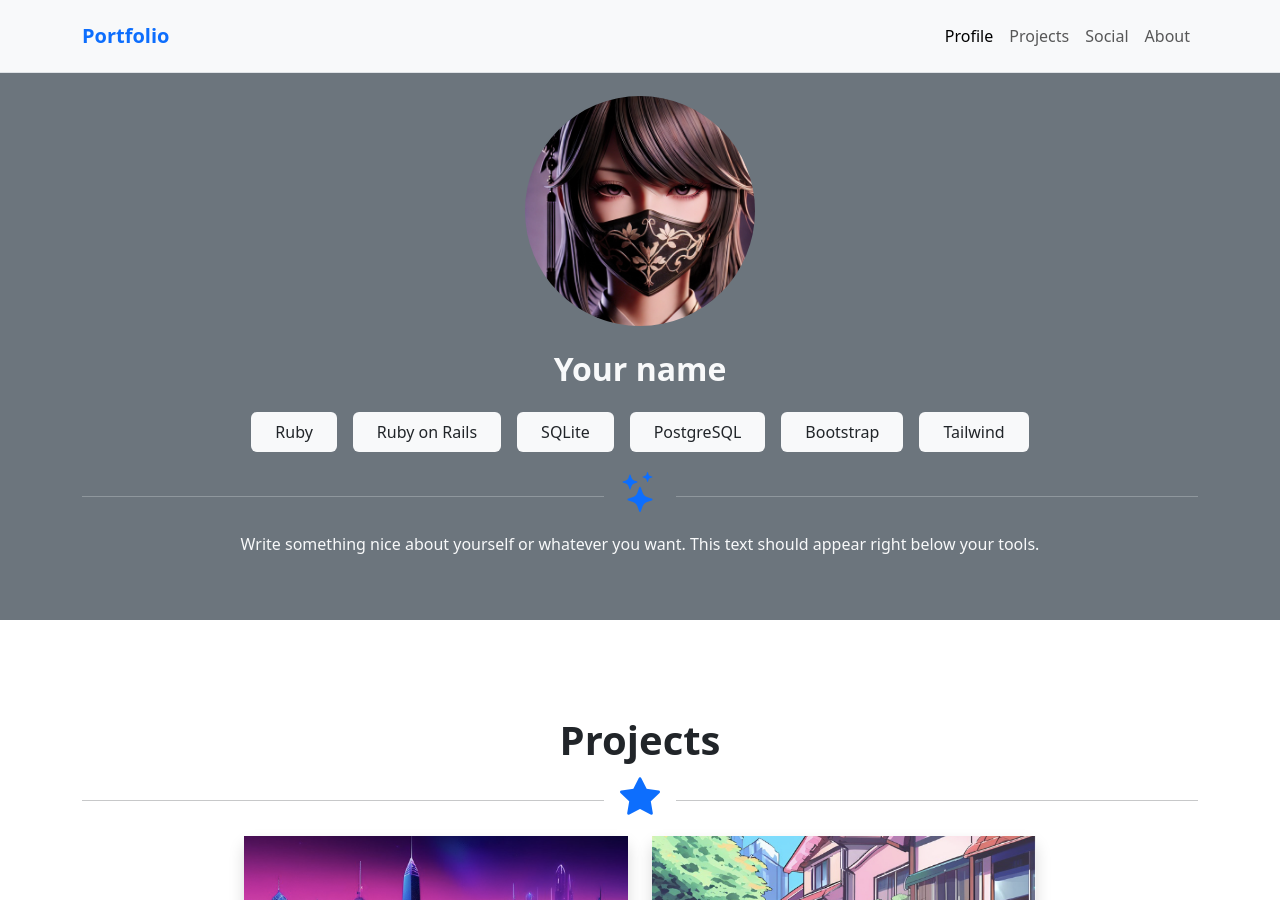
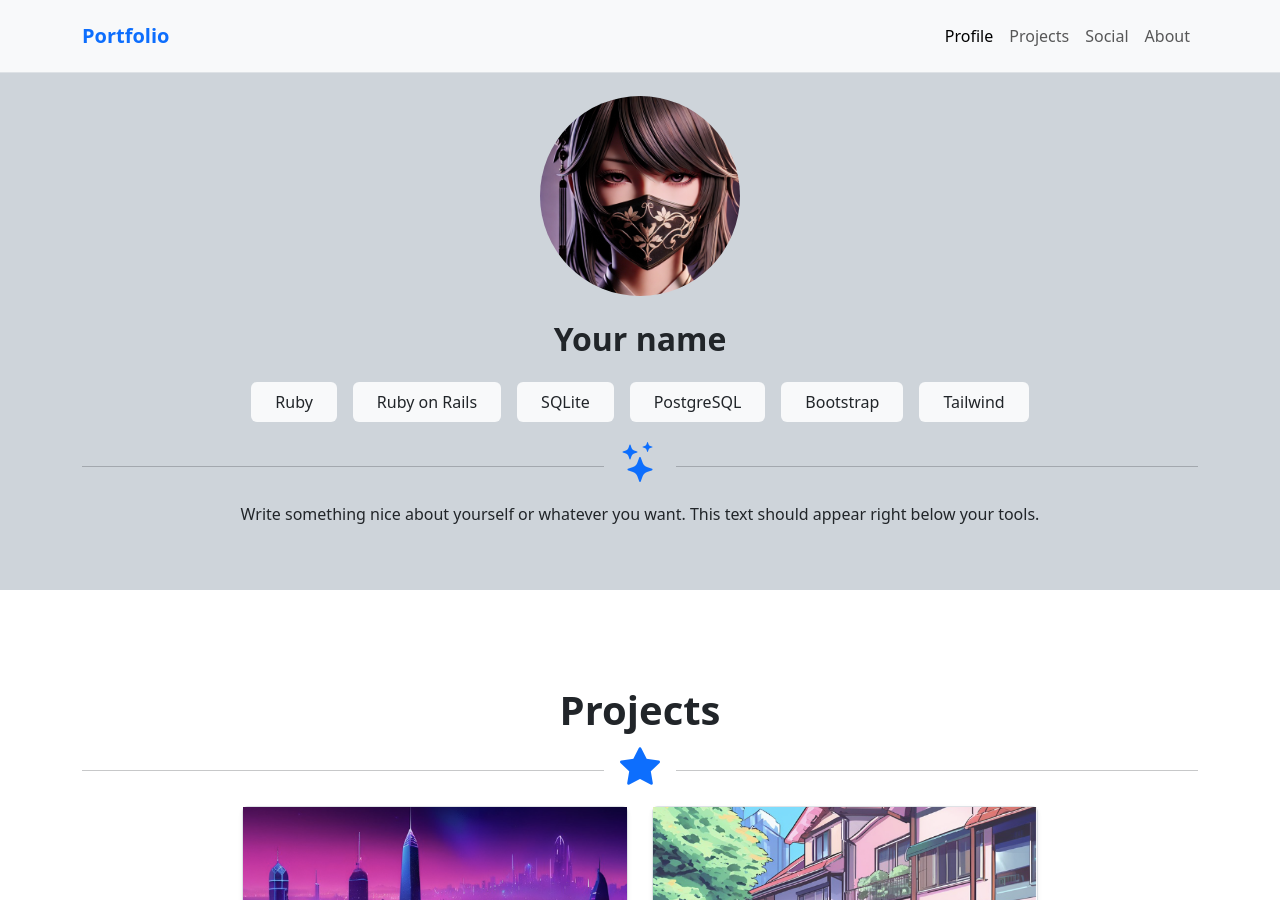
Before and after one commit to nicollinoxx/neutralizing, a Jekyll site: the page built from index.markdown, in a window 1280 px wide and 900 px high. Built offline with Jekyll 4.4.1, drawn with Linux system fonts in a browser that asks for light colours.

Commit message:
Add automatic Bootstrap theme switching based on system mode

```diff
--- a/_includes/footer.html
+++ b/_includes/footer.html
@@ -1,5 +1,5 @@
 {% if page.layout != 'default' %}
-  <footer class="text-center py-4 bg-dark text-light">
+  <footer class="text-center py-4 bg-dark text-light border-top">
       <div class="container my-2">
           <p>&copy; {{ site.time | date: "%Y" }} - {{ site.name }}</p>
 
--- a/_includes/head.html
+++ b/_includes/head.html
@@ -6,4 +6,5 @@
   <script src="https://cdnjs.cloudflare.com/ajax/libs/bootstrap/5.3.2/js/bootstrap.bundle.min.js"></script>
   <link rel="stylesheet" href="https://cdn.jsdelivr.net/npm/bootstrap-icons/font/bootstrap-icons.css">
   <script src="/assets/js/show_more_projects.js"></script>
+  <script src="/assets/js/mode.js"></script>
 </head>
--- a/_includes/header.html
+++ b/_includes/header.html
@@ -1,6 +1,6 @@
 {% if page.layout != 'default' %}
-  <header class="bg-light py-2 border-bottom fixed-top">
-    <nav class="container navbar navbar-expand-lg bg-body-tertiary">
+  <header class="bg-body-tertiary py-2 border-bottom fixed-top">
+    <nav class="container navbar navbar-expand-lg">
       <div class="container-fluid">
         <a class="navbar-brand fw-bold text-primary" href="/">{{ site.title }}</a>
           {% if page.layout == "home" %}
@@ -9,7 +9,6 @@
             </button>
             <div class="collapse navbar-collapse justify-content-end" id="navbarNav">
               <ul class="navbar-nav">
-
                   <li class="nav-item">
                     <a class="nav-link active" aria-current="page" href="#">Profile</a>
                   </li>
@@ -22,7 +21,6 @@
                   <li class="nav-item">
                     <a class="nav-link" href="/about/">About</a>
                   </li>
-
               </ul>
             </div>
           {% endif %}
--- a/_layouts/default.html
+++ b/_layouts/default.html
@@ -1,5 +1,5 @@
 <!DOCTYPE html>
-<html lang="en">
+<html lang="en" data-bs-theme="light">
   <head>
     {% include head.html %}
   </head>
--- a/_layouts/home.html
+++ b/_layouts/home.html
@@ -3,10 +3,10 @@
 ---
 
 <main class="text-center">
-  <div id="section-profile" class="bg-secondary text-light py-5">
+  <div id="section-profile" class="bg-dark-subtle text-light py-5">
     <div class="container mt-5">
-      <img src="{{ site.avatar | relative_url }}" alt="avatar" class="rounded-circle img-fluid" style="width: 230px; height: 230px;">
-      <h2 class="fw-bold my-4">{{ site.name }}</h2>
+      <img src="{{ site.avatar | relative_url }}" alt="avatar" class="rounded-circle img-fluid" style="width: 200px; height: 200px;">
+      <h2 class="fw-bold my-4 text-body">{{ site.name }}</h2>
 
       <ul class="list-unstyled d-flex flex-wrap justify-content-center gap-3">
         {% for tool in site.tools %}
@@ -16,13 +16,13 @@
         {% endfor %}
       </ul>
 
-      <div class="d-flex align-items-center justify-content-between my-2">
+      <div class="d-flex align-items-center justify-content-between my-2 text-body">
         <hr class="flex-grow-1 me-3">
         <i class="bi bi-stars text-primary h1"></i>
         <hr class="flex-grow-1 ms-3">
       </div>
 
-      <p class="text-center">{{ site.introduction }}</p>
+      <p class="text-center text-body">{{ site.introduction }}</p>
     </div>
   </div>
 
@@ -40,7 +40,7 @@
         {% assign sorted_posts = site.posts | sort: "date" | reverse %}
         {% for post in sorted_posts %}
           <a href="{{ post.url }}" class="post {% if forloop.index > 3 %}d-none{% endif %}">
-            <div class="d-flex flex-column shadow rounded">
+            <div class="d-flex flex-column shadow-sm border rounded transition-hover" style="transition: transform .3s;" onmouseover="this.style.transform='scale(1.02)'" onmouseout="this.style.transform='scale(1)'">
               <img src="{{ post.thumbnail | relative_url }}" class="object-fit-cover img-fluid" alt="{{ post.title }}" style="width: 24rem; height: 14rem;">
               <h1 class="h6 my-3">{{ post.title }}</h1>
             </div>
--- /dev/null
+++ b/assets/js/mode.js
@@ -0,0 +1,9 @@
+function setBootstrapTheme() {
+  const prefersDark = window.matchMedia('(prefers-color-scheme: dark)').matches;
+  const theme = prefersDark ? 'dark' : 'light';
+  document.documentElement.setAttribute('data-bs-theme', theme);
+}
+
+setBootstrapTheme();
+
+window.matchMedia('(prefers-color-scheme: dark)').addEventListener('change', setBootstrapTheme);
```
Also changed, not shown: neutralizing.gemspec.
